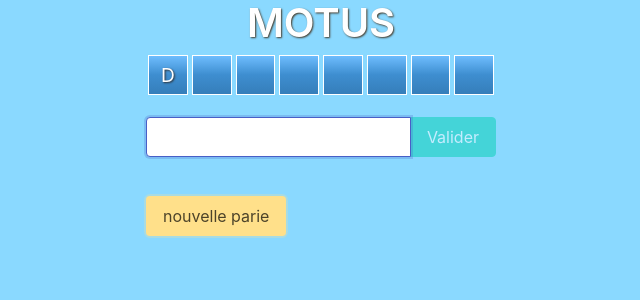
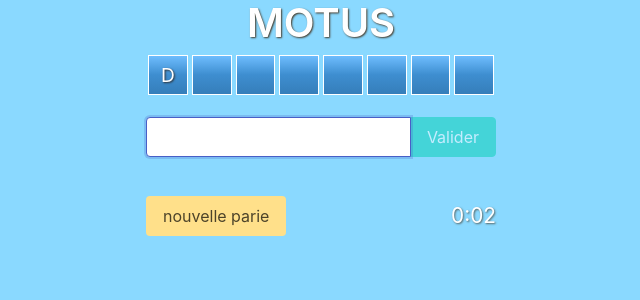
Before and after one commit to purpleweb/motus-app, a React (Create React App) app: page / in a window 1280 px wide. Both pictures are taken after a click on the button "Commencer à jouer". Shown: the top 300 px of the page, without its empty margins (319-959 px from the left). Built offline with nearby package versions, Linux system fonts and the light colour scheme.

Commit message:
add timer

```diff
--- a/src/App.js
+++ b/src/App.js
@@ -1,4 +1,4 @@
-import { useState } from 'react';
+import { useEffect, useState } from 'react';
 import { Input } from './Input';
 import { Line } from './Line';
 import { LineInput } from './LineInput';
@@ -16,6 +16,7 @@
   const [state, setState] = useState(STATUS.START);
   const [wordList, setWordList] = useState([]);
   const [solution, setSolution] = useState(null);
+  const [timer, setTimer] = useState(0);
 
   if (solution) {
     global.SOLUTION = solution;
@@ -33,6 +34,7 @@
     setWordList([]);
     setSolution(generateSolution());
     setState(STATUS.PLAYING);
+    setTimer(0);
   }
 
   function lettersFound() {
@@ -50,6 +52,28 @@
 
     return lettersFound;
   }
+
+  function formatTime(timeInSeconds) {
+    const minutes = Math.floor(timeInSeconds / 60);
+    const seconds = timeInSeconds % 60;
+    let secondsString = seconds.toString();
+    if (seconds < 10) {
+      secondsString = '0' + secondsString;
+    }
+    return `${minutes}:${secondsString}`;
+  }
+
+  const timerDisplay = formatTime(timer);
+
+  useEffect(() => {
+    function onTick() {
+      if (state === STATUS.PLAYING) {
+        setTimer(t => t + 1);
+      }
+    }
+    const intervalId = setInterval(onTick, 1000);
+    return () => clearInterval(intervalId);
+  }, [state])
 
   if (state === STATUS.START) {
     return (
@@ -83,7 +107,14 @@
             </div>
           }
         </div>
-        <button className="button is-warning" onClick={handleStart} data-testid="restart">nouvelle parie</button>
+        <div className="level">
+          <div className="level-left">
+            <button className="button is-warning" onClick={handleStart} data-testid="restart">nouvelle parie</button>
+          </div>
+          <div className="level-right">
+            <span className="timer">{timerDisplay}</span>
+          </div>
+        </div>
       </div>
     </div>
   );
--- a/src/App.scss
+++ b/src/App.scss
@@ -74,3 +74,10 @@
         }
     }
 }
+
+.timer {
+    text-align: center;
+    color: white;
+    text-shadow: 1px 1px 2px #443a2abd;
+    font-size: 1.3rem;
+}
```
